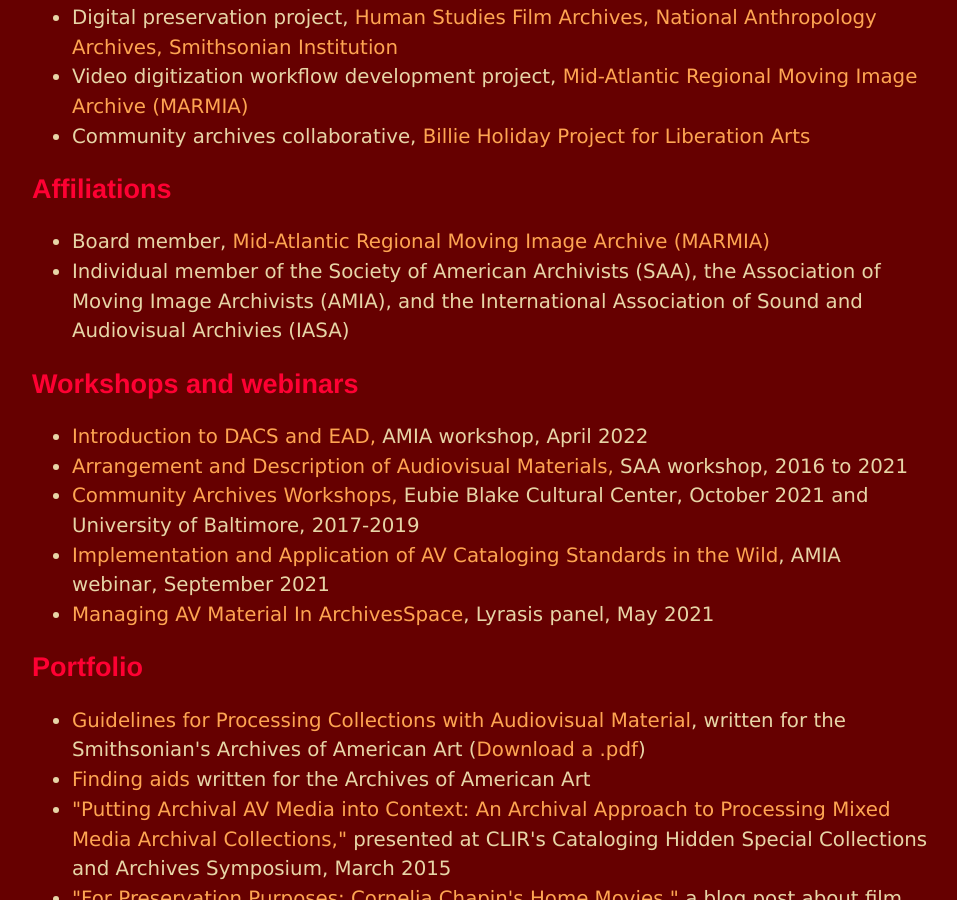
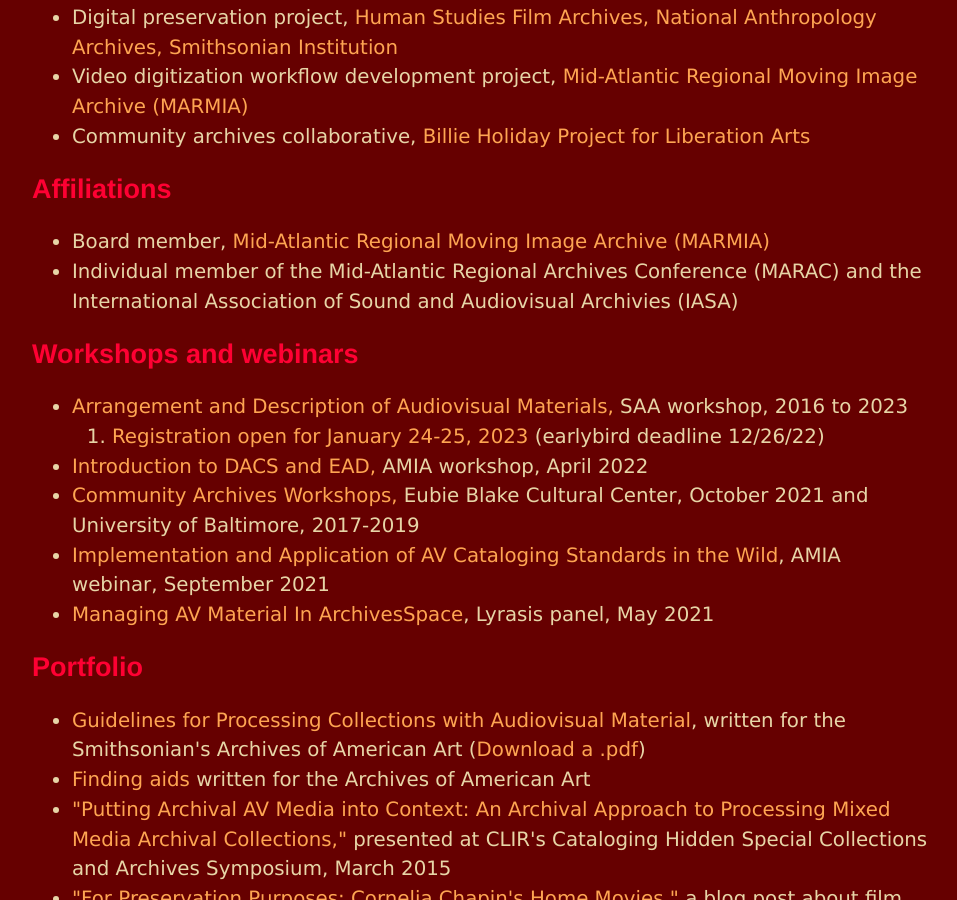
Before and after one commit to megan-mcshea/megan-mcshea.github.io, a Jekyll site: the page built from archivist.html, in a window 1280 px wide and 900 px high, scrolled down 766 px. Shown: the whole window, without its empty margins (160-1117 px from the left). Built offline with Jekyll 4.4.1, drawn with Linux system fonts in a browser that asks for light colours.

Commit message:
Update archivist.html

```diff
--- a/archivist.html
+++ b/archivist.html
@@ -26,13 +26,16 @@ title: Megan McShea, archivist
 
 	<h2>Affiliations</h2>
 	<ul><li>Board member, <a href="https://marmia.org/" target="_blank">Mid-Atlantic Regional Moving Image Archive (MARMIA)</a></li>
-	<li>Individual member of the Society of American Archivists (SAA), the Association of Moving Image Archivists (AMIA), and the International Association of Sound and Audiovisual Archivies (IASA)</li>
+	<li>Individual member of the Mid-Atlantic Regional Archives Conference (MARAC) and the International Association of Sound and Audiovisual Archivies (IASA)</li>
 	</ul>
 
 	<h2>Workshops and webinars</h2>
 	<ul>
+	<li><a href="https://www2.archivists.org/prof-education/course-catalog/arrangement-and-description-of-audiovisual-materials">Arrangement and Description of Audiovisual Materials,</a> SAA workshop, 2016 to 2023</li>
+		<ol>
+			<li><a href="https://mysaa.archivists.org/nc__event?id=a0l5a00000EHRmiAAH" target="_blank">Registration open for January 24-25, 2023</a> (earlybird deadline 12/26/22)</li>
+		</ol>
 		<li><a href="https://vimeo.com/ondemand/dacs" target-"_blank">Introduction to DACS and EAD,</a> AMIA workshop, April 2022</li>
-	<li><a href="https://www2.archivists.org/prof-education/course-catalog/arrangement-and-description-of-audiovisual-materials">Arrangement and Description of Audiovisual Materials,</a> SAA workshop, 2016 to 2021</li>
 		<li><a href="https://www.eubieblake.org/events/erp2c0994r25vk6bn3o5dwe7yhztoc">Community Archives Workshops,</a> Eubie Blake Cultural Center, October 2021 and University of Baltimore, 2017-2019
 		<li><a href="https://vimeo.com/ondemand/csitw" target="_blank">Implementation and Application of AV Cataloging Standards in the Wild</a>, AMIA webinar, September 2021</li>
 		<li><a href="https://archivesspace.org/archives/6901" target="_blank">Managing AV Material In ArchivesSpace</a>, Lyrasis panel, May 2021</li>
```
